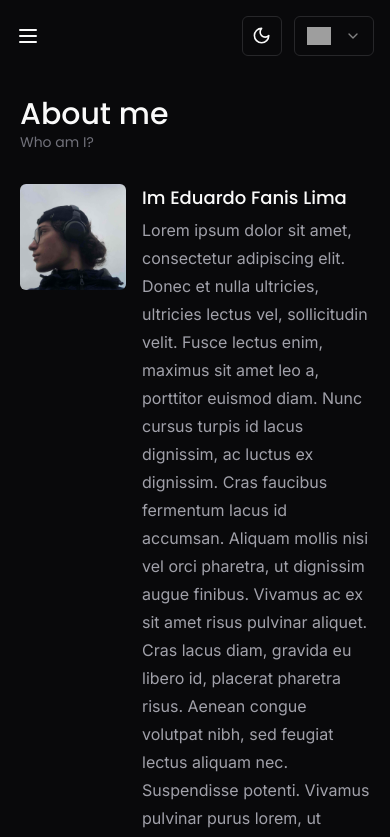
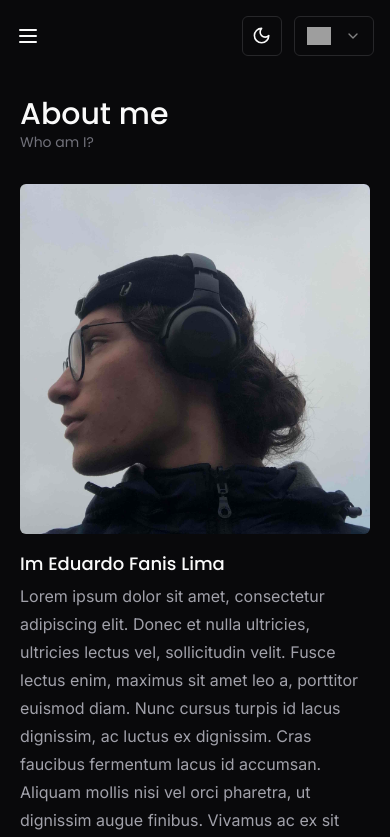
Before and after one commit to eduardofanis/eduardofanis.com, a React (Vite) app: page /aboutme in a window 390 px wide. Shown: the top 837 px of the page. Built offline with nearby package versions, Linux system fonts and the light colour scheme; grey boxes are pictures that could not be loaded.

Commit message:
add cv download

```diff
--- a/src/pages/Aboutme.tsx
+++ b/src/pages/Aboutme.tsx
@@ -8,9 +8,9 @@ export default function Aboutme() {
     <AnimatedContainer className="mt-6">
       <h1 className="font-medium text-3xl">{t("aboutMe.title")}</h1>
       <p className="text-zinc-500 text-sm">{t("aboutMe.description")}</p>
-      <div className="grid grid-cols-3 gap-4 mt-8">
+      <div className="grid sm:grid-cols-3 gap-4 mt-8">
         <img src="me.jpg" alt="Eduardo Fanis" className="rounded-md" />
-        <div className="col-span-2">
+        <div className="sm:col-span-2">
           <h2 className="text-lg font-medium mb-1">Im Eduardo Fanis Lima</h2>
           <p className="text-zinc-600 dark:text-zinc-400 leading-7 font-text">
             {t("aboutMe.text1")}
--- a/src/pages/Home.tsx
+++ b/src/pages/Home.tsx
@@ -236,9 +236,11 @@ export default function Home() {
               eduardo.fanis@hotmail.com
             </Button>
             {t("home.or")}
-            <Button variant="secondary">
-              <Download className="size-4 mr-3" />
-              {t("home.download")} CV
+            <Button asChild variant="secondary">
+              <Link to="/CV Eduardo Fanis.pdf" target="_blank" download>
+                <Download className="size-4 mr-3" />
+                {t("home.download")} CV
+              </Link>
             </Button>
           </div>
         </div>
```
Also changed, not shown: 1 other file (tests, documents, lock files or other folders).
